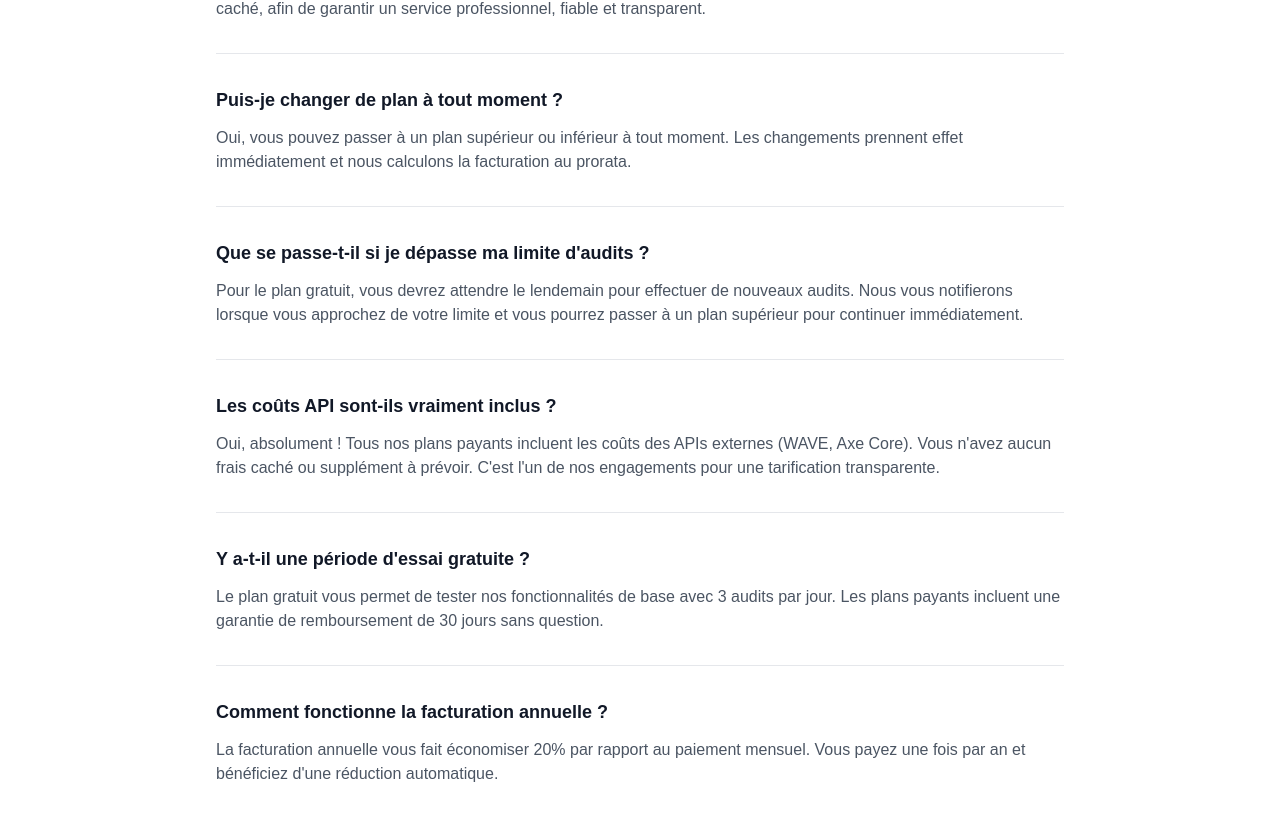
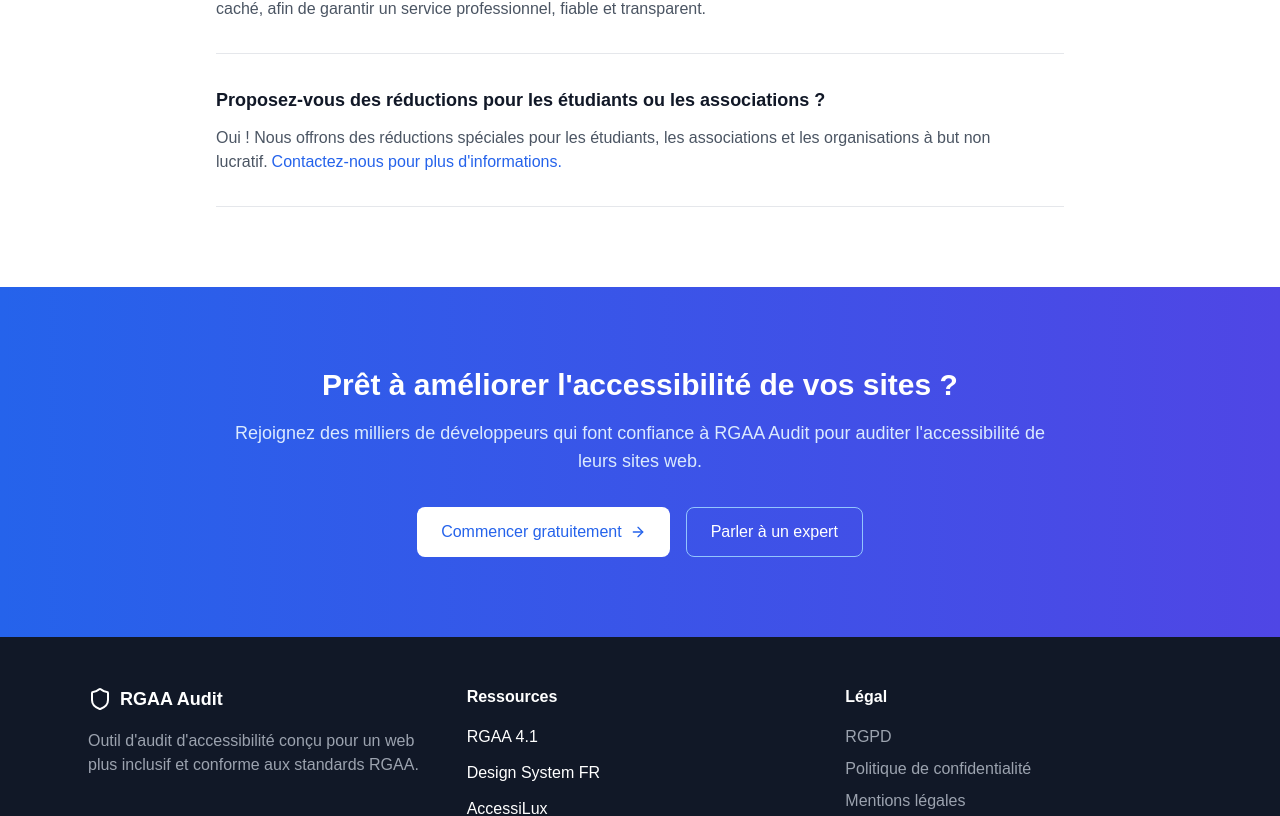
Before and after one commit to Beloic/rgaa-audit, a Next.js app: page /tarifs in a window 1280 px wide. Shown: the part 1774-2590 px from the top of the page. Built offline with nearby package versions, Linux system fonts and the light colour scheme.

Commit message:
Suppression des textes d'intro, liseré vert et FAQ non désirés sur tarifs/pricing

```diff
--- a/src/app/pricing/page.tsx
+++ b/src/app/pricing/page.tsx
@@ -104,8 +104,6 @@
                     isPopular
                       ? 'border-blue-500 shadow-blue-100'
                       : 'border-gray-200'
-                  } ${
-                    isCurrentPlan ? 'ring-2 ring-green-500 ring-offset-2' : ''
                   }`}
                 >
                   {/* Badge populaire */}
@@ -247,58 +245,6 @@
 
             <div className="border-b border-gray-200 pb-8">
               <h3 className="text-lg font-semibold text-gray-900 mb-3">
-                Puis-je changer de plan à tout moment ?
-              </h3>
-              <p className="text-gray-600">
-                Oui, vous pouvez passer à un plan supérieur ou inférieur à tout moment.
-                Les changements prennent effet immédiatement et nous calculons la facturation au prorata.
-              </p>
-            </div>
-
-            <div className="border-b border-gray-200 pb-8">
-              <h3 className="text-lg font-semibold text-gray-900 mb-3">
-                Que se passe-t-il si je dépasse ma limite d'audits ?
-              </h3>
-              <p className="text-gray-600">
-                Pour le plan gratuit, vous devrez attendre le lendemain pour effectuer de nouveaux audits.
-                Nous vous notifierons lorsque vous approchez de votre limite et vous pourrez passer
-                à un plan supérieur pour continuer immédiatement.
-              </p>
-            </div>
-
-            <div className="border-b border-gray-200 pb-8">
-              <h3 className="text-lg font-semibold text-gray-900 mb-3">
-                Les coûts API sont-ils vraiment inclus ?
-              </h3>
-              <p className="text-gray-600">
-                Oui, absolument ! Tous nos plans payants incluent les coûts des APIs externes (WAVE, Axe Core).
-                Vous n'avez aucun frais caché ou supplément à prévoir. C'est l'un de nos engagements
-                pour une tarification transparente.
-              </p>
-            </div>
-
-            <div className="border-b border-gray-200 pb-8">
-              <h3 className="text-lg font-semibold text-gray-900 mb-3">
-                Y a-t-il une période d'essai gratuite ?
-              </h3>
-              <p className="text-gray-600">
-                Le plan gratuit vous permet de tester nos fonctionnalités de base avec 3 audits par jour.
-                Les plans payants incluent une garantie de remboursement de 30 jours sans question.
-              </p>
-            </div>
-
-            <div className="border-b border-gray-200 pb-8">
-              <h3 className="text-lg font-semibold text-gray-900 mb-3">
-                Comment fonctionne la facturation annuelle ?
-              </h3>
-              <p className="text-gray-600">
-                La facturation annuelle vous fait économiser 20% par rapport au paiement mensuel.
-                Vous payez une fois par an et bénéficiez d'une réduction automatique.
-              </p>
-            </div>
-
-            <div>
-              <h3 className="text-lg font-semibold text-gray-900 mb-3">
                 Proposez-vous des réductions pour les étudiants ou les associations ?
               </h3>
               <p className="text-gray-600">
--- a/src/app/tarifs/page.tsx
+++ b/src/app/tarifs/page.tsx
@@ -104,8 +104,6 @@
                     isPopular
                       ? 'border-blue-500 shadow-blue-100'
                       : 'border-gray-200'
-                  } ${
-                    isCurrentPlan ? 'ring-2 ring-green-500 ring-offset-2' : ''
                   }`}
                 >
                   {/* Badge populaire */}
@@ -247,58 +245,6 @@
 
             <div className="border-b border-gray-200 pb-8">
               <h3 className="text-lg font-semibold text-gray-900 mb-3">
-                Puis-je changer de plan à tout moment ?
-              </h3>
-              <p className="text-gray-600">
-                Oui, vous pouvez passer à un plan supérieur ou inférieur à tout moment.
-                Les changements prennent effet immédiatement et nous calculons la facturation au prorata.
-              </p>
-            </div>
-
-            <div className="border-b border-gray-200 pb-8">
-              <h3 className="text-lg font-semibold text-gray-900 mb-3">
-                Que se passe-t-il si je dépasse ma limite d'audits ?
-              </h3>
-              <p className="text-gray-600">
-                Pour le plan gratuit, vous devrez attendre le lendemain pour effectuer de nouveaux audits.
-                Nous vous notifierons lorsque vous approchez de votre limite et vous pourrez passer
-                à un plan supérieur pour continuer immédiatement.
-              </p>
-            </div>
-
-            <div className="border-b border-gray-200 pb-8">
-              <h3 className="text-lg font-semibold text-gray-900 mb-3">
-                Les coûts API sont-ils vraiment inclus ?
-              </h3>
-              <p className="text-gray-600">
-                Oui, absolument ! Tous nos plans payants incluent les coûts des APIs externes (WAVE, Axe Core).
-                Vous n'avez aucun frais caché ou supplément à prévoir. C'est l'un de nos engagements
-                pour une tarification transparente.
-              </p>
-            </div>
-
-            <div className="border-b border-gray-200 pb-8">
-              <h3 className="text-lg font-semibold text-gray-900 mb-3">
-                Y a-t-il une période d'essai gratuite ?
-              </h3>
-              <p className="text-gray-600">
-                Le plan gratuit vous permet de tester nos fonctionnalités de base avec 3 audits par jour.
-                Les plans payants incluent une garantie de remboursement de 30 jours sans question.
-              </p>
-            </div>
-
-            <div className="border-b border-gray-200 pb-8">
-              <h3 className="text-lg font-semibold text-gray-900 mb-3">
-                Comment fonctionne la facturation annuelle ?
-              </h3>
-              <p className="text-gray-600">
-                La facturation annuelle vous fait économiser 20% par rapport au paiement mensuel.
-                Vous payez une fois par an et bénéficiez d'une réduction automatique.
-              </p>
-            </div>
-
-            <div>
-              <h3 className="text-lg font-semibold text-gray-900 mb-3">
                 Proposez-vous des réductions pour les étudiants ou les associations ?
               </h3>
               <p className="text-gray-600">
```
